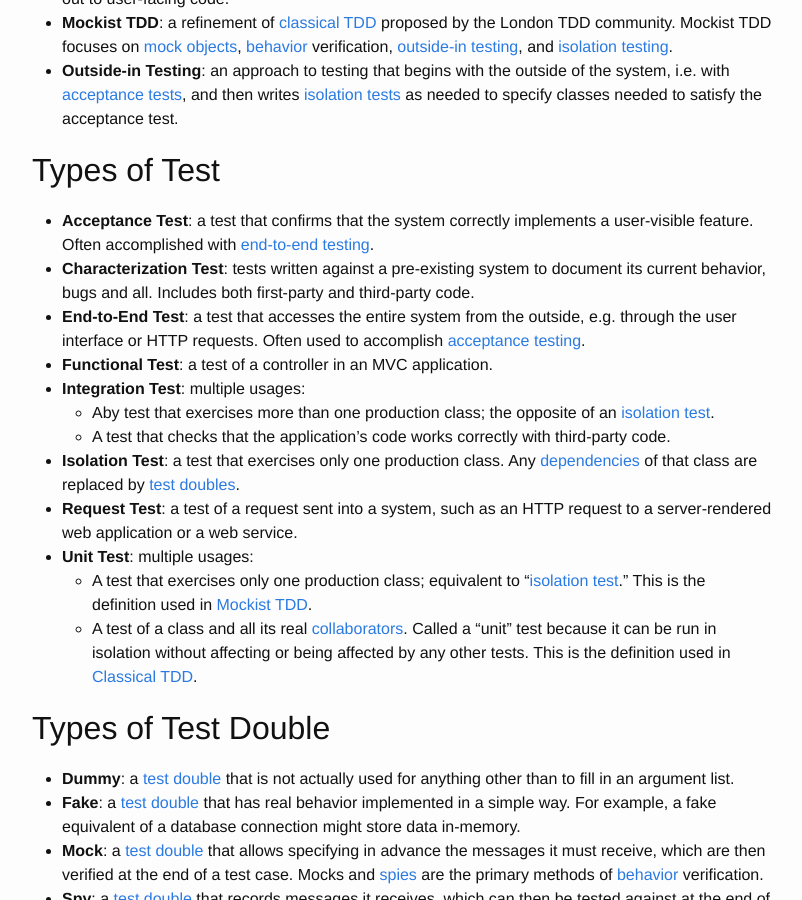
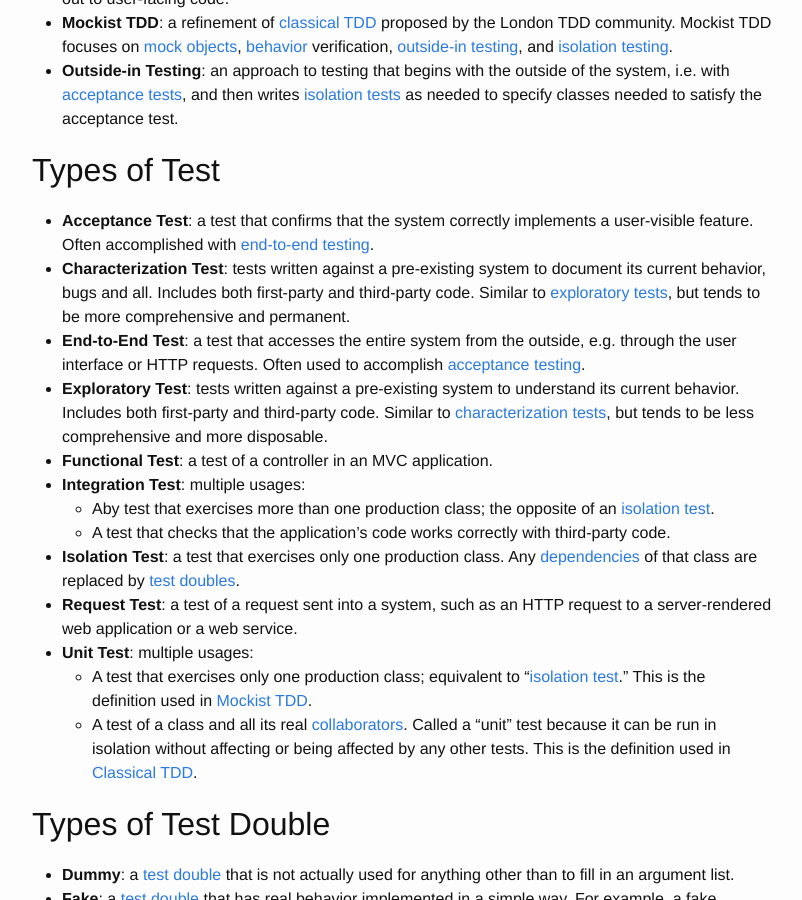
Before and after one commit to learn-tdd-in/learntdd.in, a Jekyll site: the page built from concepts.md, in a window 1280 px wide and 900 px high, scrolled down 1443 px. Shown: the whole window, without its empty margins (238-1040 px from the left). Built offline with Jekyll 4.4.1, drawn with Linux system fonts in a browser that asks for light colours.

Commit message:
add exploratory test

```diff
--- a/concepts.md
+++ b/concepts.md
@@ -40,8 +40,9 @@ title: Testing Concepts
 ## <a name="types-of-test"></a>Types of Test
 
 * **<a name="acceptance-test"></a>Acceptance Test**: a test that confirms that the system correctly implements a user-visible feature. Often accomplished with [end-to-end testing](#end-to-end-test).
-* **<a name="characterization-test"></a>Characterization Test**: tests written against a pre-existing system to document its current behavior, bugs and all. Includes both first-party and third-party code.
+* **<a name="characterization-test"></a>Characterization Test**: tests written against a pre-existing system to document its current behavior, bugs and all. Includes both first-party and third-party code. Similar to [exploratory tests](#exploratory-test), but tends to be more comprehensive and permanent.
 * **<a name="end-to-end-test"></a>End-to-End Test**: a test that accesses the entire system from the outside, e.g. through the user interface or HTTP requests. Often used to accomplish [acceptance testing](#acceptance-test).
+* **<a name="exploratory-test"></a>Exploratory Test**: tests written against a pre-existing system to understand its current behavior. Includes both first-party and third-party code. Similar to [characterization tests](#characterization-test), but tends to be less comprehensive and more disposable.
 * **<a name="functional-test"></a>Functional Test**: a test of a controller in an MVC application.
 * **<a name="integration-test"></a>Integration Test**: multiple usages:
 	* Aby test that exercises more than one production class; the opposite of an [isolation test](#isolation-test).
```
